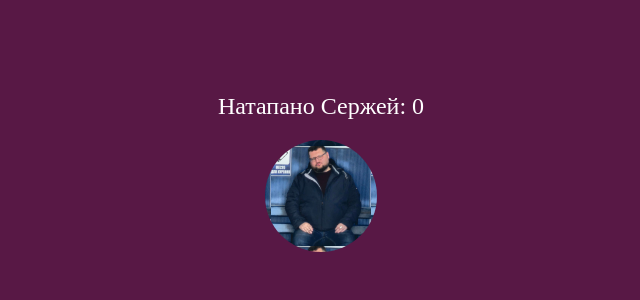
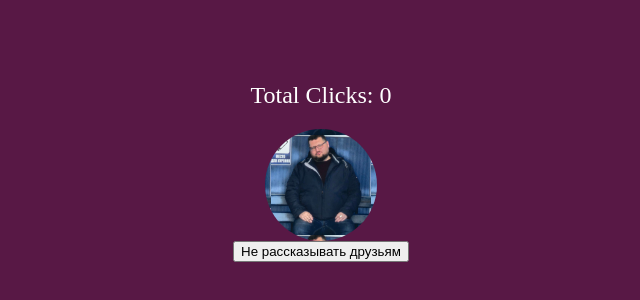
Before and after one commit to vaskon13666/telegram_mini_app, a plain HTML site: page index.html in a window 1280 px wide. Shown: the part 228-528 px from the top of the page, without its empty margins (319-959 px from the left). Drawn offline with Linux system fonts and the light colour scheme.

Commit message:
Update index.html

```diff
--- a/index.html
+++ b/index.html
@@ -3,14 +3,15 @@
 <head>
     <meta charset="UTF-8">
     <meta name="viewport" content="width=device-width, initial-scale=1.0">
-    <title>Floating +1 Button with Counter, Pulsing Effect, and Gradient Border</title>
+    <title>Floating +1 Button with Counter and Gradient Border</title>
     <link rel="stylesheet" href="styles.css">
 </head>
 <body>
     <div class="container">
-        <div class="counter" id="counter">Натапано Сержей: 0</div>
+        <div class="counter" id="counter">Total Clicks: 0</div>
         <div class="circle-button" id="circle-button"></div>
         <div id="floating-container"></div>
+        <button id="no-friends-button" class="no-friends-button">Не рассказывать друзьям</button>
     </div>
     <script src="script.js"></script>
 </body>
```
